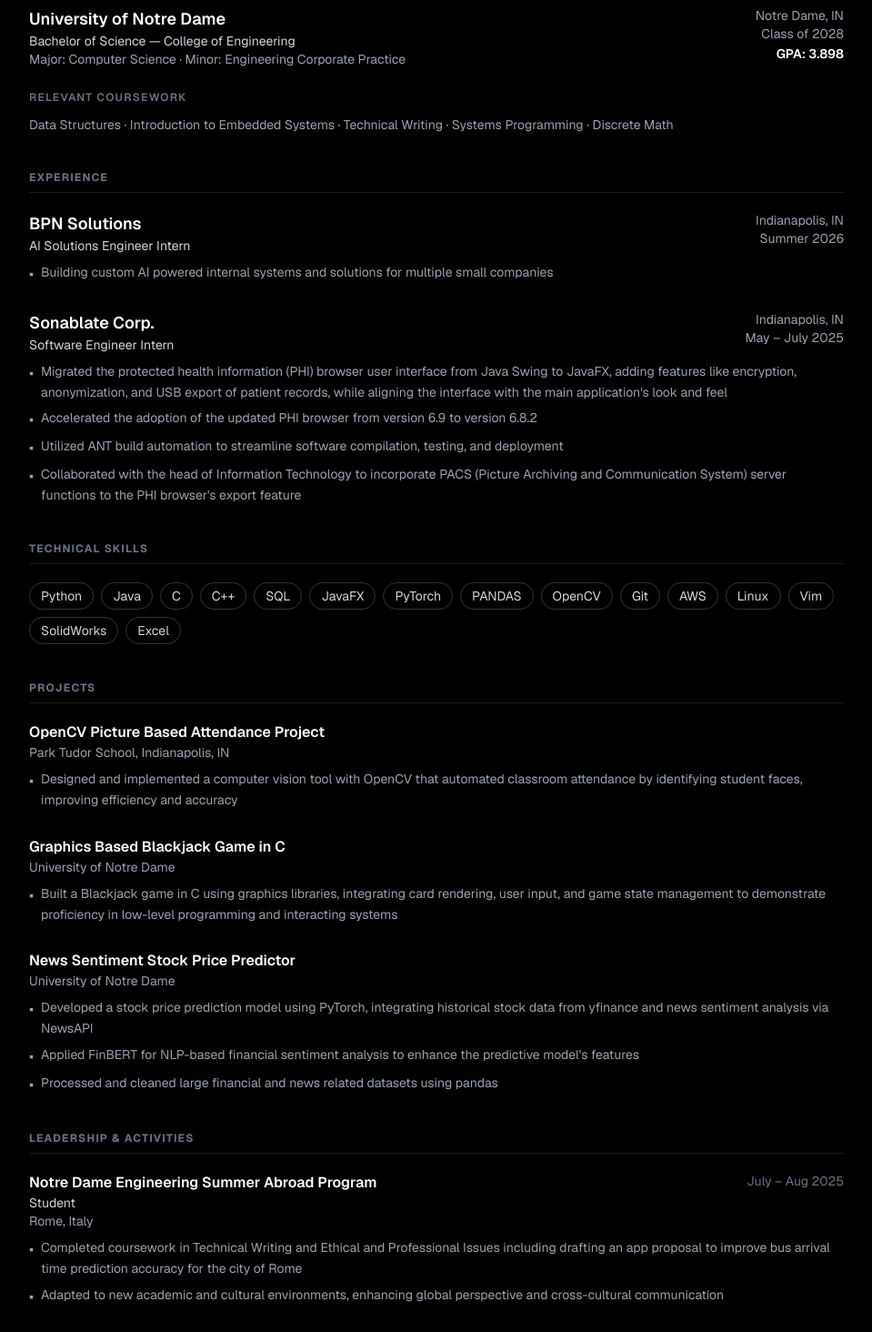
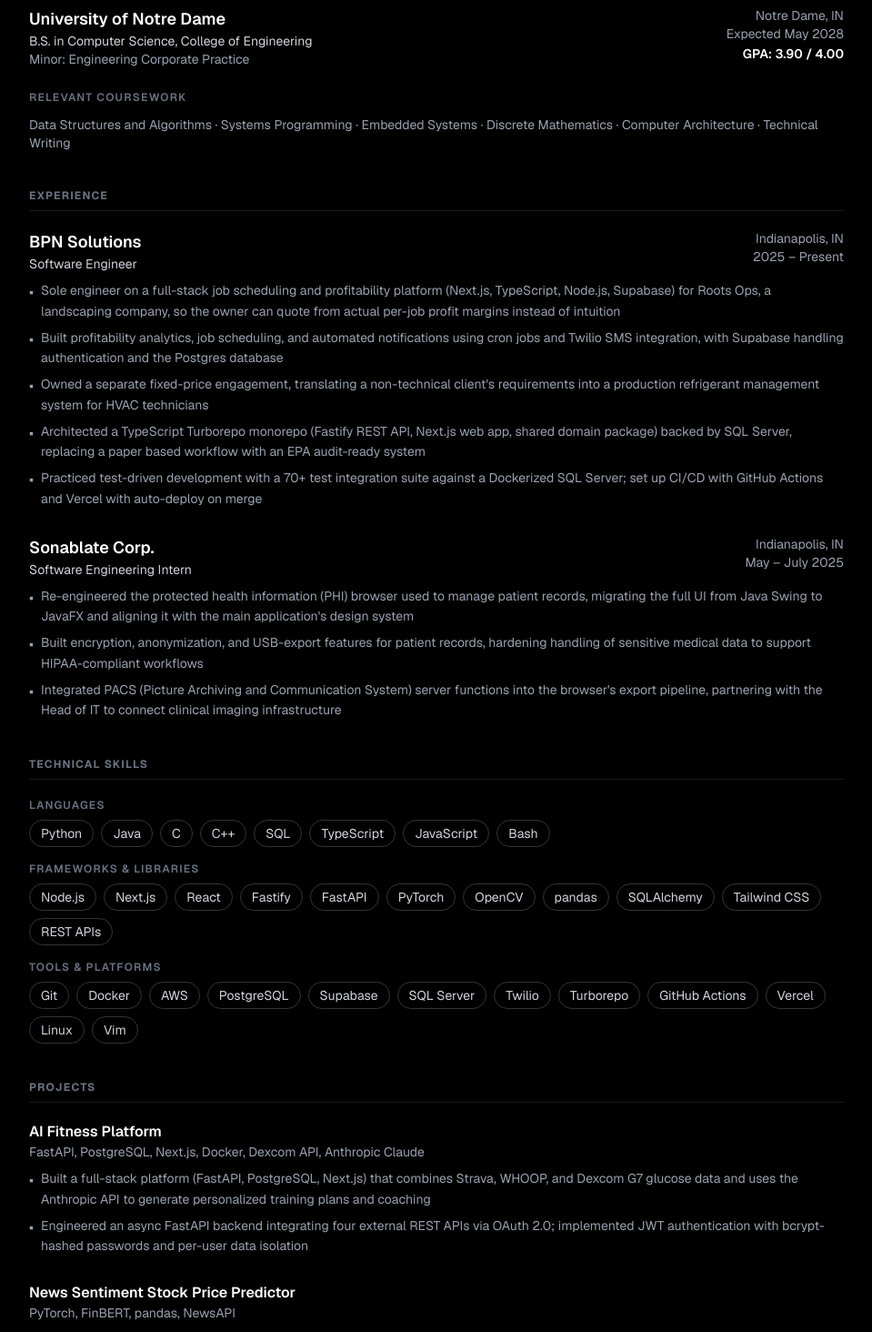
Before and after one commit to Land784/will-schmidt-portfolio, a Next.js app: page /resume in a window 1280 px wide. Shown: the part 360-1824 px from the top of the page at 91% size, without its empty margins (160-1119 px from the left). Built offline with nearby package versions, Linux system fonts and the light colour scheme.

Commit message:
Update resume copy and PDF to mirror one-page resume

```diff
--- a/app/resume/page.tsx
+++ b/app/resume/page.tsx
@@ -1,4 +1,4 @@
-import { experience, leadership, skills, courses, projects } from "@/lib/resume-data";
+import { experience, leadership, skillGroups, courses, projects } from "@/lib/resume-data";
 
 function SectionHeader({ title }: { title: string }) {
     return (
@@ -52,7 +52,15 @@
                                 target="_blank"
                                 className="underline underline-offset-2 hover:text-white transition"
                             >
-                                linkedin.com/in/william-schmidt3
+                                LinkedIn
+                            </a>
+                            {" "}·{" "}
+                            <a
+                                href="https://github.com/Land784"
+                                target="_blank"
+                                className="underline underline-offset-2 hover:text-white transition"
+                            >
+                                GitHub
                             </a>
                         </p>
                         <p className="text-gray-600 text-sm mt-1">
@@ -66,15 +74,15 @@
                         <div className="flex justify-between items-start">
                             <div>
                                 <p className="font-semibold text-lg">University of Notre Dame</p>
-                                <p className="text-gray-300 text-sm">Bachelor of Science — College of Engineering</p>
+                                <p className="text-gray-300 text-sm">B.S. in Computer Science, College of Engineering</p>
                                 <p className="text-gray-400 text-sm">
-                                    Major: Computer Science · Minor: Engineering Corporate Practice
+                                    Minor: Engineering Corporate Practice
                                 </p>
                             </div>
                             <div className="text-right text-sm shrink-0 ml-6">
                                 <p className="text-gray-400">Notre Dame, IN</p>
-                                <p className="text-gray-400">Class of 2028</p>
-                                <p className="font-semibold text-white mt-0.5">GPA: 3.898</p>
+                                <p className="text-gray-400">Expected May 2028</p>
+                                <p className="font-semibold text-white mt-0.5">GPA: 3.90 / 4.00</p>
                             </div>
                         </div>
                         <div className="mt-6">
@@ -112,14 +120,23 @@
                     {/* Technical Skills */}
                     <section>
                         <SectionHeader title="Technical Skills" />
+                        <div className="space-y-4">
+                            {skillGroups.map((group) => (
+                                <div key={group.label}>
+                                    <p className="text-xs font-semibold text-gray-500 uppercase tracking-widest mb-2">
+                                        {group.label}
+                                    </p>
                                     <div className="flex flex-wrap gap-2">
-                            {skills.map((skill) => (
+                                        {group.items.map((skill) => (
                                             <span
                                                 key={skill}
                                                 className="text-sm px-3 py-1 border border-white/20 rounded-full text-gray-300"
                                             >
                                                 {skill}
                                             </span>
+                                        ))}
+                                    </div>
+                                </div>
                             ))}
                         </div>
                     </section>
@@ -133,7 +150,7 @@
                                     <div className="flex justify-between items-start">
                                         <div>
                                             <p className="font-semibold">{entry.title}</p>
-                                            <p className="text-gray-400 text-sm">{entry.org}</p>
+                                            <p className="text-gray-400 text-sm">{entry.stack}</p>
                                         </div>
                                     </div>
                                     <BulletList bullets={entry.bullets} />
--- a/components/ui/projects.tsx
+++ b/components/ui/projects.tsx
@@ -1,8 +1,8 @@
 const featured = {
     name: "AI Fitness Platform",
-    hook: "A multi-user platform that unifies Strava and WHOOP data and layers Claude on top for training plans and natural-language coaching.",
+    hook: "A multi-user platform that unifies Strava, WHOOP, and Dexcom G7 glucose data and layers Claude on top for training plans and natural-language coaching.",
     description:
-        "Full-stack application built around an async FastAPI backend that integrates three external APIs (Strava, WHOOP, and Anthropic's Claude) via OAuth and typed HTTP clients. " +
+        "Full-stack application built around an async FastAPI backend that integrates four external APIs (Strava, WHOOP, Dexcom, and Anthropic's Claude) via OAuth and typed HTTP clients. " +
         "Implements JWT authentication with bcrypt-hashed passwords and strict per-user data isolation, with business logic separated into a testable service layer. " +
         "PostgreSQL schema is version-controlled through Alembic migrations, and the entire stack (Postgres, backend, and Next.js frontend) runs reproducibly via Docker Compose.",
     tech: [
@@ -12,6 +12,7 @@
         "Next.js 15",
         "React 19",
         "Docker",
+        "Dexcom API",
         "Anthropic Claude",
         "JWT Auth",
     ],
--- a/lib/resume-data.ts
+++ b/lib/resume-data.ts
@@ -19,47 +19,54 @@
 
 export type ProjectEntry = {
     title: string
-    org: string
+    stack: string
     bullets: string[]
+}
+
+export type SkillGroup = {
+    label: string
+    items: string[]
 }
 
 export const experience: ExperienceEntry[] = [
     {
-        year: "Summer 2026",
-        title: "AI Solutions Engineer Intern",
+        year: "2025 – Present",
+        title: "Software Engineer",
         company: "BPN Solutions",
         location: "Indianapolis, IN",
-        date: "Summer 2026",
+        date: "2025 – Present",
         bullets: [
-            "Building custom AI powered internal systems and solutions for multiple small companies",
+            "Sole engineer on a full-stack job scheduling and profitability platform (Next.js, TypeScript, Node.js, Supabase) for Roots Ops, a landscaping company, so the owner can quote from actual per-job profit margins instead of intuition",
+            "Built profitability analytics, job scheduling, and automated notifications using cron jobs and Twilio SMS integration, with Supabase handling authentication and the Postgres database",
+            "Owned a separate fixed-price engagement, translating a non-technical client's requirements into a production refrigerant management system for HVAC technicians",
+            "Architected a TypeScript Turborepo monorepo (Fastify REST API, Next.js web app, shared domain package) backed by SQL Server, replacing a paper based workflow with an EPA audit-ready system",
+            "Practiced test-driven development with a 70+ test integration suite against a Dockerized SQL Server; set up CI/CD with GitHub Actions and Vercel with auto-deploy on merge",
         ],
     },
     {
         year: "Summer 2025",
-        title: "Software Engineer Intern",
+        title: "Software Engineering Intern",
         company: "Sonablate Corp.",
         location: "Indianapolis, IN",
         date: "May – July 2025",
         bullets: [
-            "Migrated the protected health information (PHI) browser user interface from Java Swing to JavaFX, adding features like encryption, anonymization, and USB export of patient records, while aligning the interface with the main application's look and feel",
-            "Accelerated the adoption of the updated PHI browser from version 6.9 to version 6.8.2",
-            "Utilized ANT build automation to streamline software compilation, testing, and deployment",
-            "Collaborated with the head of Information Technology to incorporate PACS (Picture Archiving and Communication System) server functions to the PHI browser's export feature",
+            "Re-engineered the protected health information (PHI) browser used to manage patient records, migrating the full UI from Java Swing to JavaFX and aligning it with the main application's design system",
+            "Built encryption, anonymization, and USB-export features for patient records, hardening handling of sensitive medical data to support HIPAA-compliant workflows",
+            "Integrated PACS (Picture Archiving and Communication System) server functions into the browser's export pipeline, partnering with the Head of IT to connect clinical imaging infrastructure",
         ],
     },
 ];
 
 export const leadership: LeadershipEntry[] = [
     {
-        year: "July – Aug 2025",
-        title: "Notre Dame Engineering Summer Abroad Program",
+        year: "Jul – Aug 2025",
+        title: "Notre Dame Engineering Summer Program",
         role: "Student",
-        company: "Notre Dame Engineering Summer Abroad Program",
+        company: "Notre Dame Engineering Summer Program",
         location: "Rome, Italy",
-        date: "July – Aug 2025",
+        date: "Jul – Aug 2025",
         bullets: [
-            "Completed coursework in Technical Writing and Ethical and Professional Issues including drafting an app proposal to improve bus arrival time prediction accuracy for the city of Rome",
-            "Adapted to new academic and cultural environments, enhancing global perspective and cross-cultural communication",
+            "Completed coursework in Technical Writing and Professional Ethics; drafted a software proposal to improve bus-arrival-time prediction accuracy for the city of Rome",
         ],
     },
     {
@@ -67,51 +74,52 @@
         title: "Junior Counselor Team Leader",
         role: "Junior Counselor Team Leader",
         company: "Diabetes Youth Foundation of Indiana",
-        location: "Noblesville, Indiana",
+        location: "Noblesville, IN",
         date: "Summers 2022–2024",
         bullets: [
-            "Led a team of six other junior counselors to clean and maintain camp facilities",
-            "Assisted campers aged seven to fifteen in understanding, managing, and improving their personal care and management of their Type 1 Diabetes",
+            "Led a team of six junior counselors and supported campers aged 7–15 in managing type 1 diabetes",
         ],
     },
 ];
 
-export const skills: string[] = [
-    "Python", "Java", "C", "C++", "SQL", "JavaFX", "PyTorch", "PANDAS",
-    "OpenCV", "Git", "AWS", "Linux", "Vim", "SolidWorks", "Excel",
+export const skillGroups: SkillGroup[] = [
+    {
+        label: "Languages",
+        items: ["Python", "Java", "C", "C++", "SQL", "TypeScript", "JavaScript", "Bash"],
+    },
+    {
+        label: "Frameworks & Libraries",
+        items: ["Node.js", "Next.js", "React", "Fastify", "FastAPI", "PyTorch", "OpenCV", "pandas", "SQLAlchemy", "Tailwind CSS", "REST APIs"],
+    },
+    {
+        label: "Tools & Platforms",
+        items: ["Git", "Docker", "AWS", "PostgreSQL", "Supabase", "SQL Server", "Twilio", "Turborepo", "GitHub Actions", "Vercel", "Linux", "Vim"],
+    },
 ];
 
 export const courses: string[] = [
-    "Data Structures",
-    "Introduction to Embedded Systems",
+    "Data Structures and Algorithms",
+    "Systems Programming",
+    "Embedded Systems",
+    "Discrete Mathematics",
+    "Computer Architecture",
     "Technical Writing",
-    "Systems Programming",
-    "Discrete Math",
-
 ];
 
 export const projects: ProjectEntry[] = [
     {
-        title: "OpenCV Picture Based Attendance Project",
-        org: "Park Tudor School, Indianapolis, IN",
+        title: "AI Fitness Platform",
+        stack: "FastAPI, PostgreSQL, Next.js, Docker, Dexcom API, Anthropic Claude",
         bullets: [
-            "Designed and implemented a computer vision tool with OpenCV that automated classroom attendance by identifying student faces, improving efficiency and accuracy",
-        ],
-    },
-    {
-        title: "Graphics Based Blackjack Game in C",
-        org: "University of Notre Dame",
-        bullets: [
-            "Built a Blackjack game in C using graphics libraries, integrating card rendering, user input, and game state management to demonstrate proficiency in low-level programming and interacting systems",
+            "Built a full-stack platform (FastAPI, PostgreSQL, Next.js) that combines Strava, WHOOP, and Dexcom G7 glucose data and uses the Anthropic API to generate personalized training plans and coaching",
+            "Engineered an async FastAPI backend integrating four external REST APIs via OAuth 2.0; implemented JWT authentication with bcrypt-hashed passwords and per-user data isolation",
         ],
     },
     {
         title: "News Sentiment Stock Price Predictor",
-        org: "University of Notre Dame",
+        stack: "PyTorch, FinBERT, pandas, NewsAPI",
         bullets: [
-            "Developed a stock price prediction model using PyTorch, integrating historical stock data from yfinance and news sentiment analysis via NewsAPI",
-            "Applied FinBERT for NLP-based financial sentiment analysis to enhance the predictive model's features",
-            "Processed and cleaned large financial and news related datasets using pandas",
+            "Developed a stock price prediction model in PyTorch combining historical market data (yfinance) with FinBERT news sentiment features engineered in pandas",
         ],
     },
 ];
```
Also changed, not shown: 1 other file (tests, documents, lock files or other folders). Lines whose indentation alone changed are shown as unchanged.
